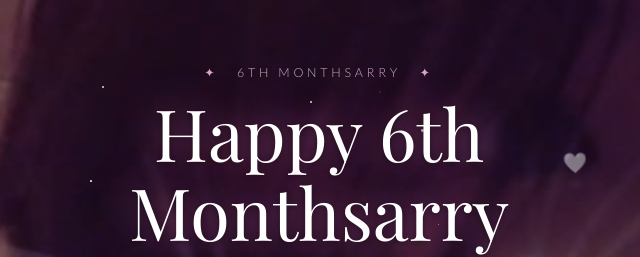
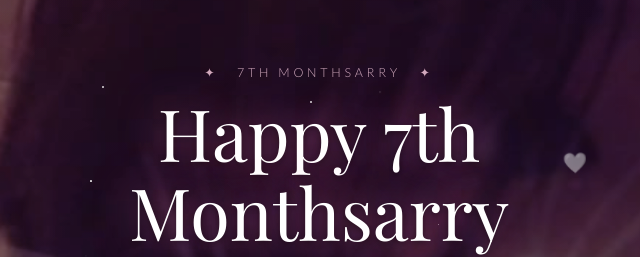
Before and after one commit to yanze04/mymeowmeow, a website: page suprise.html in a window 1280 px wide. Shown: the part 142-399 px from the top of the page, 321-961 px from the left. Drawn offline with nearby package versions, Linux system fonts and the light colour scheme; a web font is replaced by a local one.

Commit message:
Update suprise.html

```diff
--- a/suprise.html
+++ b/suprise.html
@@ -256,7 +256,7 @@
      Example: start = May 5, 2026 → May 5 is the 1st monthsarry,
      June 5 is the 2nd, ... Sept 5 is the 5th, Oct 5 becomes the 6th.
   */
-  const START_DATE = new Date(2026, 4, 5); // Year, Month (0-indexed, so 4 = May), Day
+  const START_DATE = new Date(2026, 3, 5); // Year, Month (0-indexed, so 4 = May), Day
 
   function ordinalSuffix(n) {
     const rem100 = n % 100;
```
